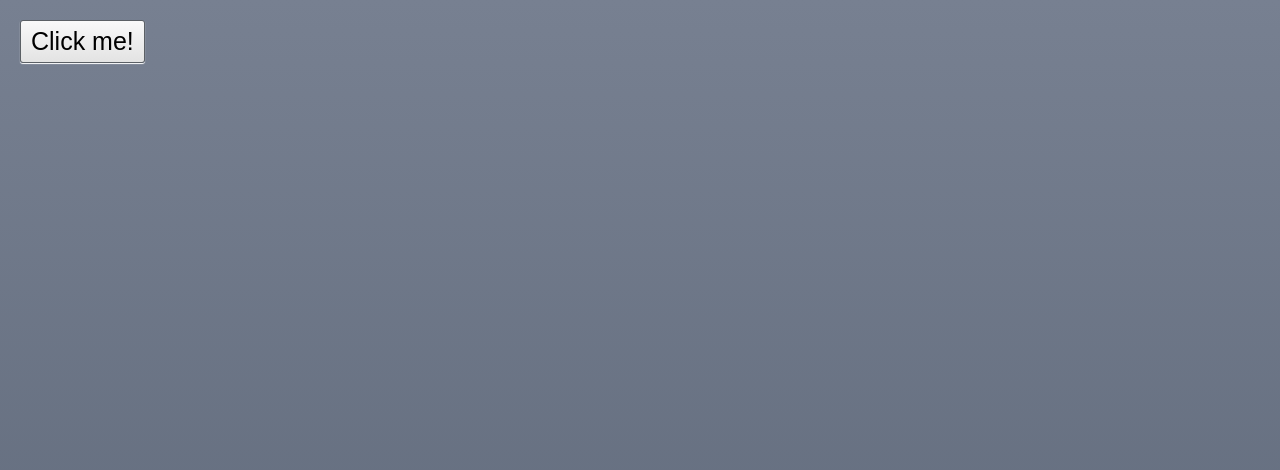
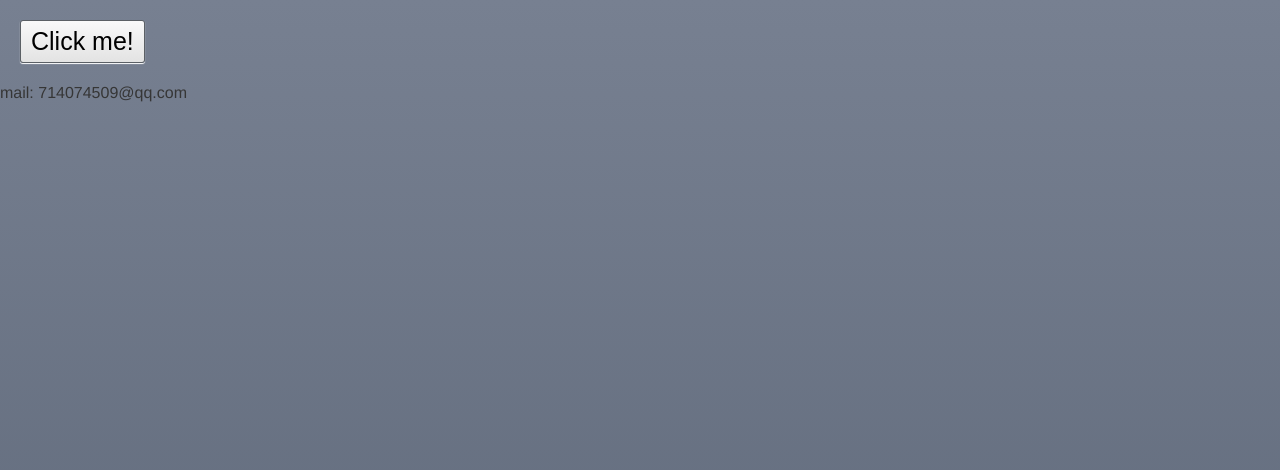
Before and after one commit to niujianyin/tata, a plain HTML site: page index.html in a window 1280 px wide. Drawn offline with nearby package versions, Linux system fonts and the light colour scheme.

Commit message:
add mail

```diff
--- a/index.html
+++ b/index.html
@@ -136,5 +136,7 @@
 <body>
 
   <button>Click me!</button>
+
+  <footer>mail: 714074509@qq.com</footer>
 </body>
 </html>
```
